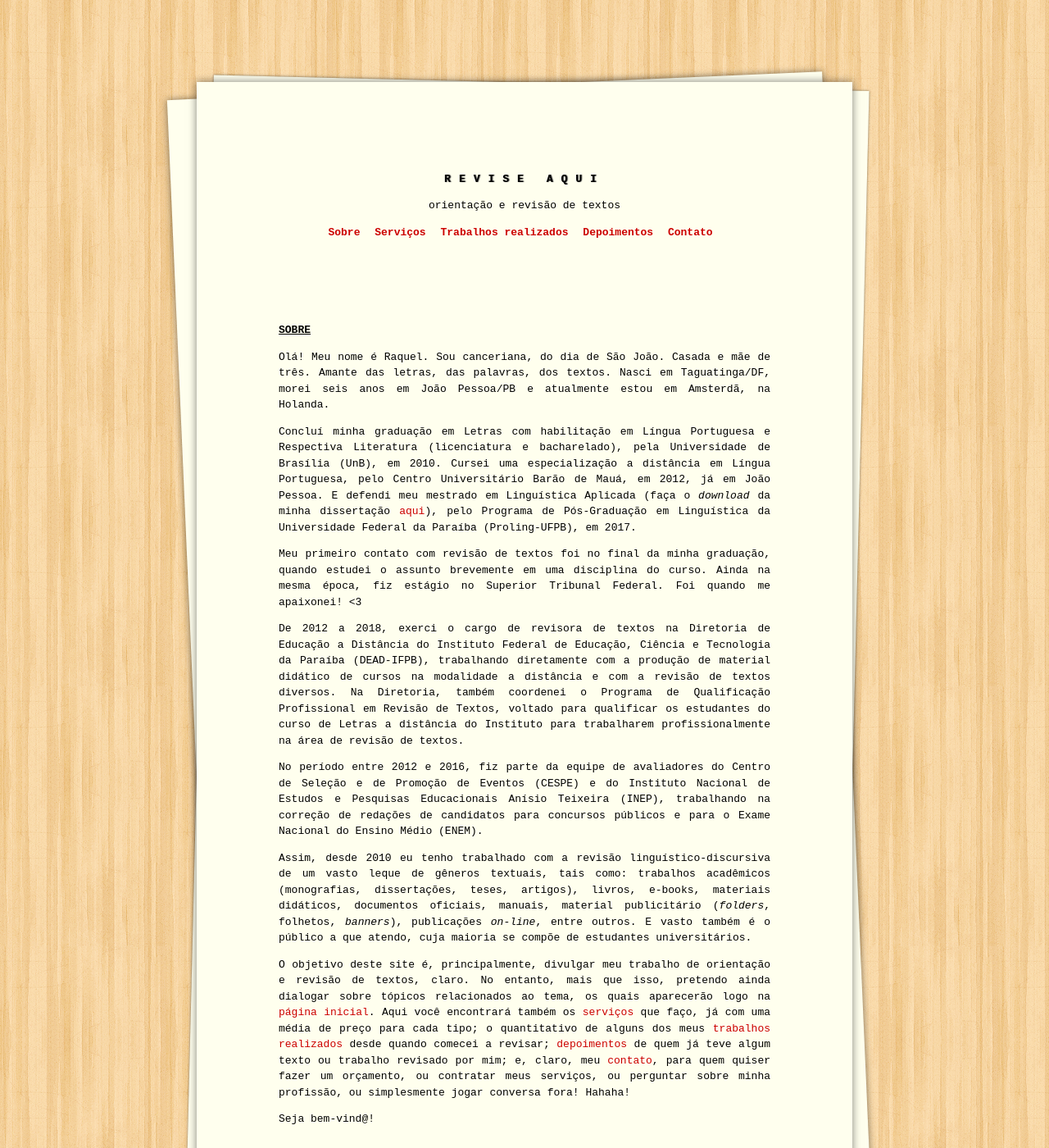
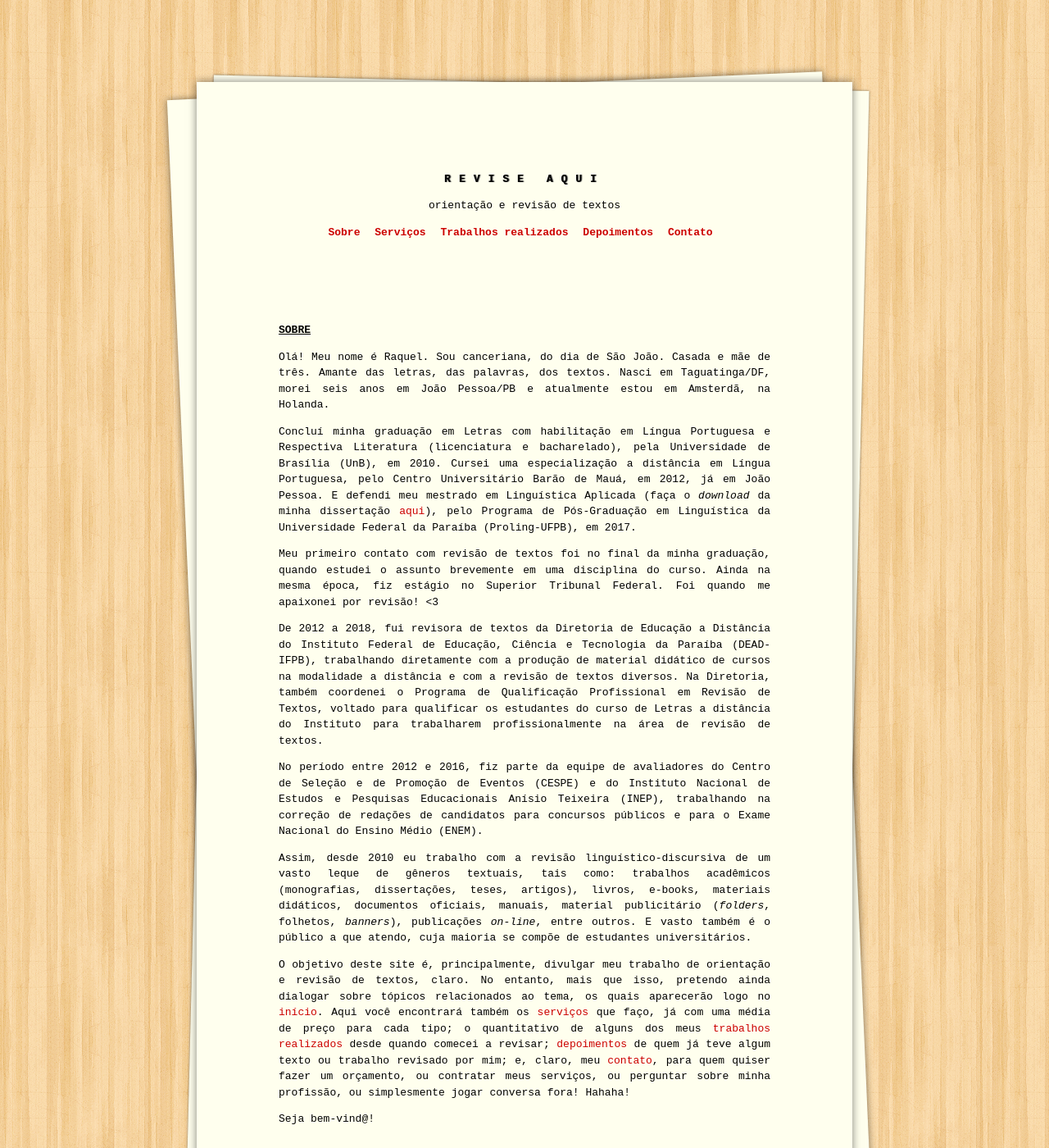
Before and after one commit to raqueldiniz/site, a Jekyll site: the page built from sobre.md, in a window 1280 px wide and 1400 px high. Shown: the whole window at 82% size. Built offline with Jekyll 4.4.1, drawn with Linux system fonts in a browser that asks for light colours.

Commit message:
Update sobre.md

```diff
--- a/sobre.md
+++ b/sobre.md
@@ -8,14 +8,14 @@ Olá! Meu nome é Raquel. Sou canceriana, do dia de São João. Casada e mãe de
 
 Concluí minha graduação em Letras com habilitação em Língua Portuguesa e Respectiva Literatura (licenciatura e bacharelado), pela Universidade de Brasília (UnB), em 2010. Cursei uma especialização a distância em Língua Portuguesa, pelo Centro Universitário Barão de Mauá, em 2012, já em João Pessoa. E defendi meu mestrado em Linguística Aplicada (faça o _download_ da minha dissertação [aqui](https://sigaa.ufpb.br/sigaa/verProducao?idProducao=678570&key=ec6d5d7a66fa0c735f1d27438e403fc5)), pelo Programa de Pós-Graduação em Linguística da Universidade Federal da Paraíba (Proling-UFPB), em 2017.
 
-Meu primeiro contato com revisão de textos foi no final da minha graduação, quando estudei o assunto brevemente em uma disciplina do curso. Ainda na mesma época, fiz estágio no Superior Tribunal Federal. Foi quando me apaixonei! <3
+Meu primeiro contato com revisão de textos foi no final da minha graduação, quando estudei o assunto brevemente em uma disciplina do curso. Ainda na mesma época, fiz estágio no Superior Tribunal Federal. Foi quando me apaixonei por revisão! <3
 
-De 2012 a 2018, exerci o cargo de revisora de textos na Diretoria de Educação a Distância do Instituto Federal de Educação, Ciência e Tecnologia da Paraíba (DEAD-IFPB), trabalhando diretamente com a produção de material didático de cursos na modalidade a distância e com a revisão de textos diversos. Na Diretoria, também coordenei o Programa de Qualificação Profissional em Revisão de Textos, voltado para qualificar os estudantes do curso de Letras a distância do Instituto para trabalharem profissionalmente na área de revisão de textos.
+De 2012 a 2018, fui revisora de textos da Diretoria de Educação a Distância do Instituto Federal de Educação, Ciência e Tecnologia da Paraíba (DEAD-IFPB), trabalhando diretamente com a produção de material didático de cursos na modalidade a distância e com a revisão de textos diversos. Na Diretoria, também coordenei o Programa de Qualificação Profissional em Revisão de Textos, voltado para qualificar os estudantes do curso de Letras a distância do Instituto para trabalharem profissionalmente na área de revisão de textos.
 
 No período entre 2012 e 2016, fiz parte da equipe de avaliadores do Centro de Seleção e de Promoção de Eventos (CESPE) e do Instituto Nacional de Estudos e Pesquisas Educacionais Anísio Teixeira (INEP), trabalhando na correção de redações de candidatos para concursos públicos e para o Exame Nacional do Ensino Médio (ENEM).
 
-Assim, desde 2010 eu tenho trabalhado com a revisão linguístico-discursiva de um vasto leque de gêneros textuais, tais como: trabalhos acadêmicos (monografias, dissertações, teses, artigos), livros, e-books, materiais didáticos, documentos oficiais, manuais, material publicitário (_folders_, folhetos, _banners_), publicações _on-line_, entre outros. E vasto também é o público a que atendo, cuja maioria se compõe de estudantes universitários.
+Assim, desde 2010 eu trabalho com a revisão linguístico-discursiva de um vasto leque de gêneros textuais, tais como: trabalhos acadêmicos (monografias, dissertações, teses, artigos), livros, e-books, materiais didáticos, documentos oficiais, manuais, material publicitário (_folders_, folhetos, _banners_), publicações _on-line_, entre outros. E vasto também é o público a que atendo, cuja maioria se compõe de estudantes universitários.
 
-O objetivo deste site é, principalmente, divulgar meu trabalho de orientação e revisão de textos, claro. No entanto, mais que isso, pretendo ainda dialogar sobre tópicos relacionados ao tema, os quais aparecerão logo na [página inicial](/). Aqui você encontrará também os [serviços](/servicos/) que faço, já com uma média de preço para cada tipo; o quantitativo de alguns dos meus [trabalhos realizados](/trabalhos-realizados/) desde quando comecei a revisar; [depoimentos](/depoimentos/) de quem já teve algum texto ou trabalho revisado por mim; e, claro, meu [contato](/contato/), para quem quiser fazer um orçamento, ou contratar meus serviços, ou perguntar sobre minha profissão, ou simplesmente jogar conversa fora! Hahaha!
+O objetivo deste site é, principalmente, divulgar meu trabalho de orientação e revisão de textos, claro. No entanto, mais que isso, pretendo ainda dialogar sobre tópicos relacionados ao tema, os quais aparecerão logo no [início](/início/). Aqui você encontrará também os [serviços](/servicos/) que faço, já com uma média de preço para cada tipo; o quantitativo de alguns dos meus [trabalhos realizados](/trabalhos-realizados/) desde quando comecei a revisar; [depoimentos](/depoimentos/) de quem já teve algum texto ou trabalho revisado por mim; e, claro, meu [contato](/contato/), para quem quiser fazer um orçamento, ou contratar meus serviços, ou perguntar sobre minha profissão, ou simplesmente jogar conversa fora! Hahaha!
 
 Seja bem-vind@!
```
